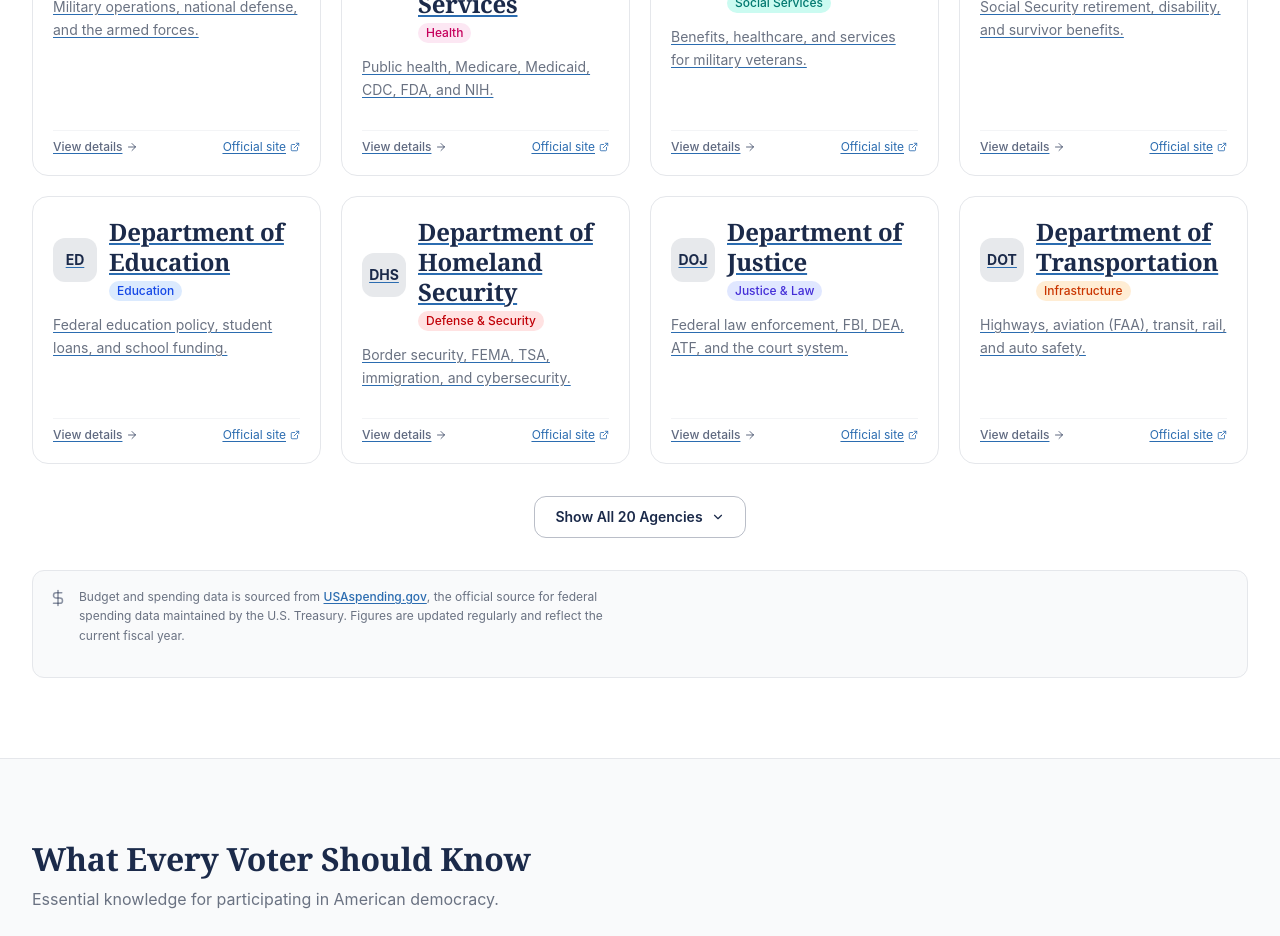
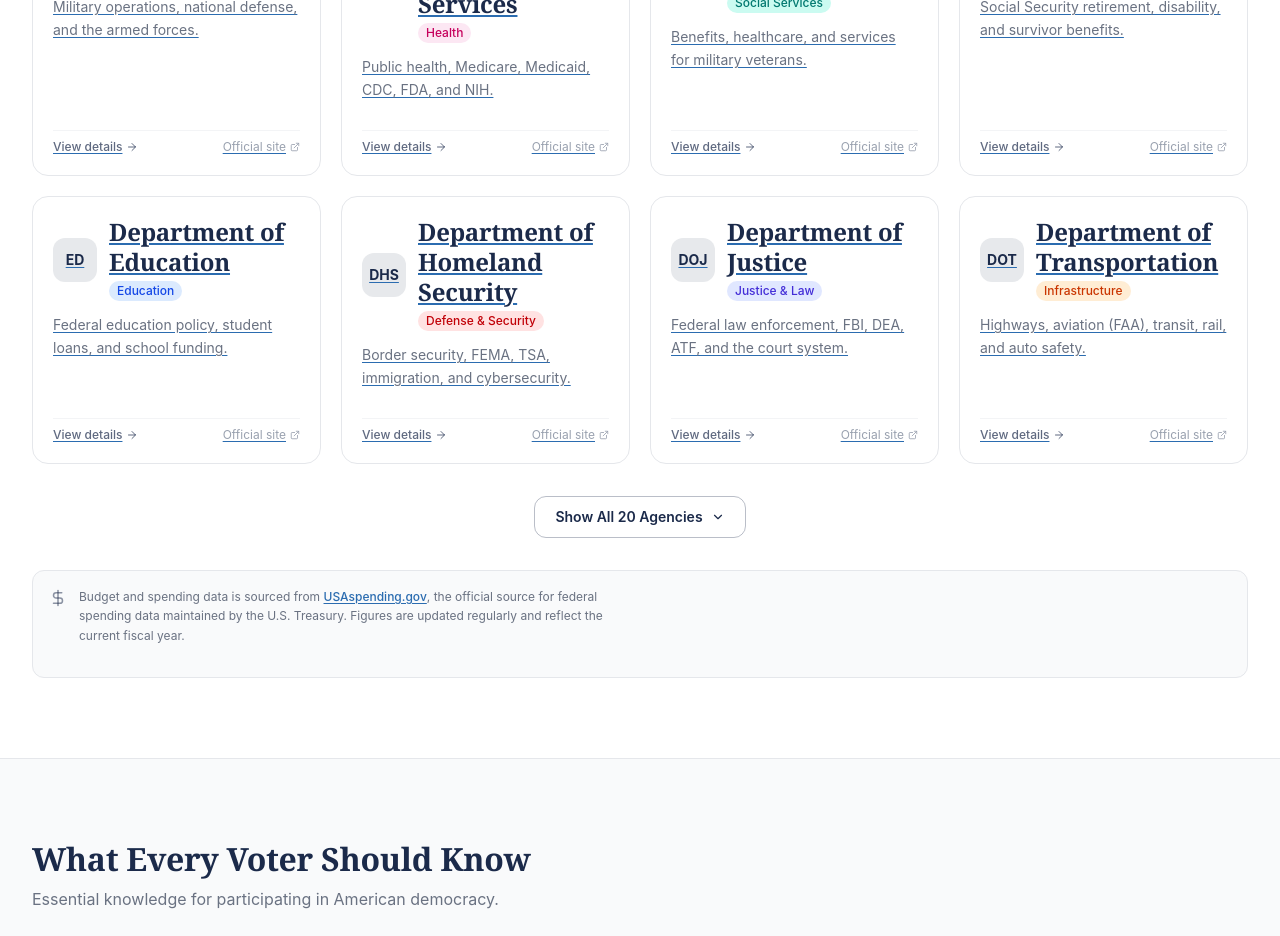
Before and after one commit to iamscott53/InformedVoter, a Next.js app: page / in a window 1280 px wide. Shown: the part 1700-2636 px from the top of the page. Built offline with nearby package versions, Linux system fonts and the light colour scheme; no server answers.

Commit message:
map fixes

```diff
--- a/src/components/features/FederalAgenciesSection.tsx
+++ b/src/components/features/FederalAgenciesSection.tsx
@@ -64,15 +64,17 @@
         <span className="inline-flex items-center gap-1 text-xs font-medium text-[#1B2A4A]/70 group-hover:gap-2 transition-all">
           View details <ArrowRight size={12} />
         </span>
-        <a
-          href={agency.url}
-          target="_blank"
-          rel="noopener noreferrer"
+        <span
+          role="link"
           className="text-xs text-gray-400 hover:text-gray-600 inline-flex items-center gap-1"
-          onClick={(e) => e.stopPropagation()}
+          onClick={(e) => {
+            e.preventDefault();
+            e.stopPropagation();
+            window.open(agency.url, "_blank", "noopener,noreferrer");
+          }}
         >
           Official site <ExternalLink size={10} />
-        </a>
+        </span>
       </div>
     </Link>
   );
```
